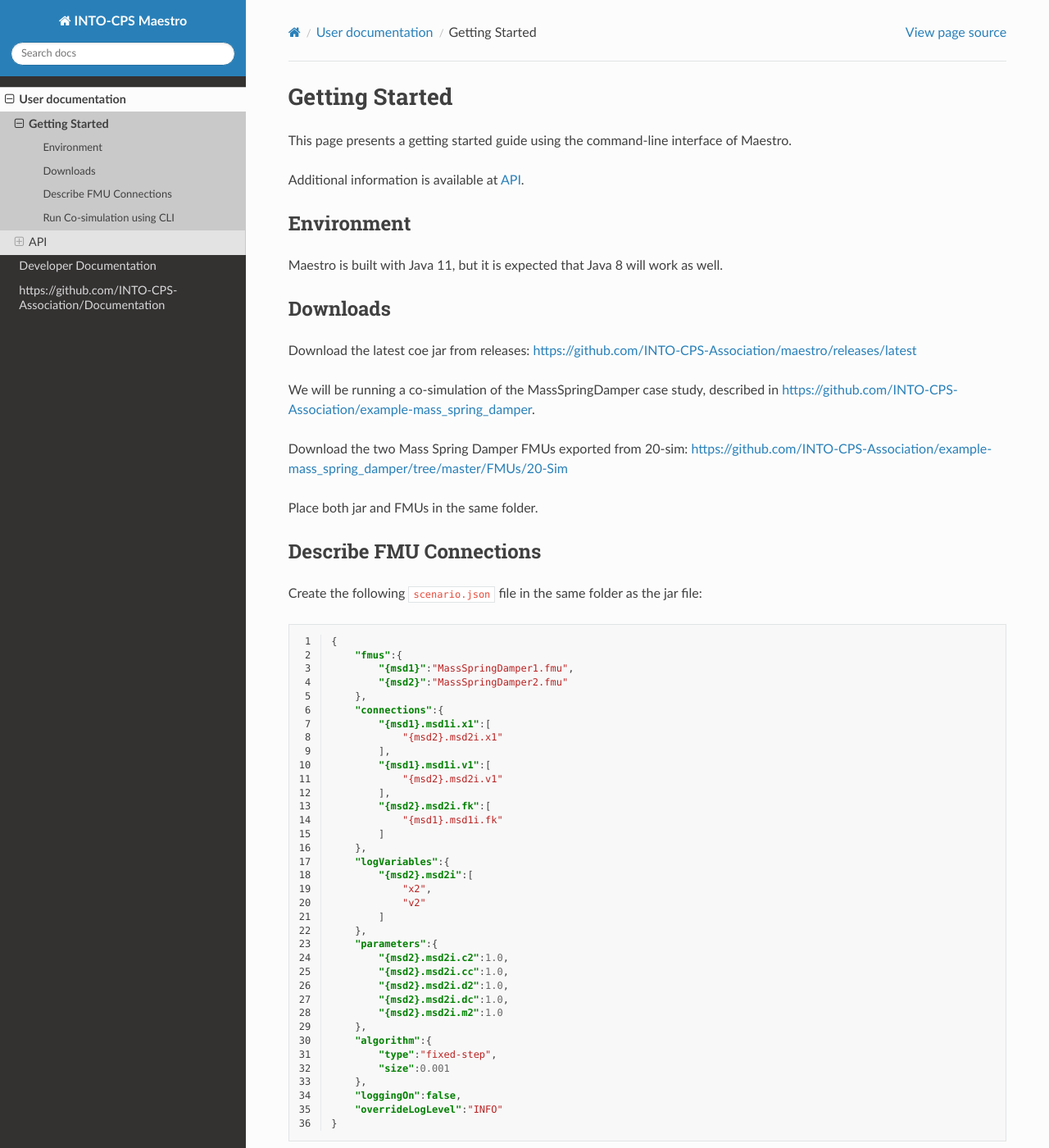
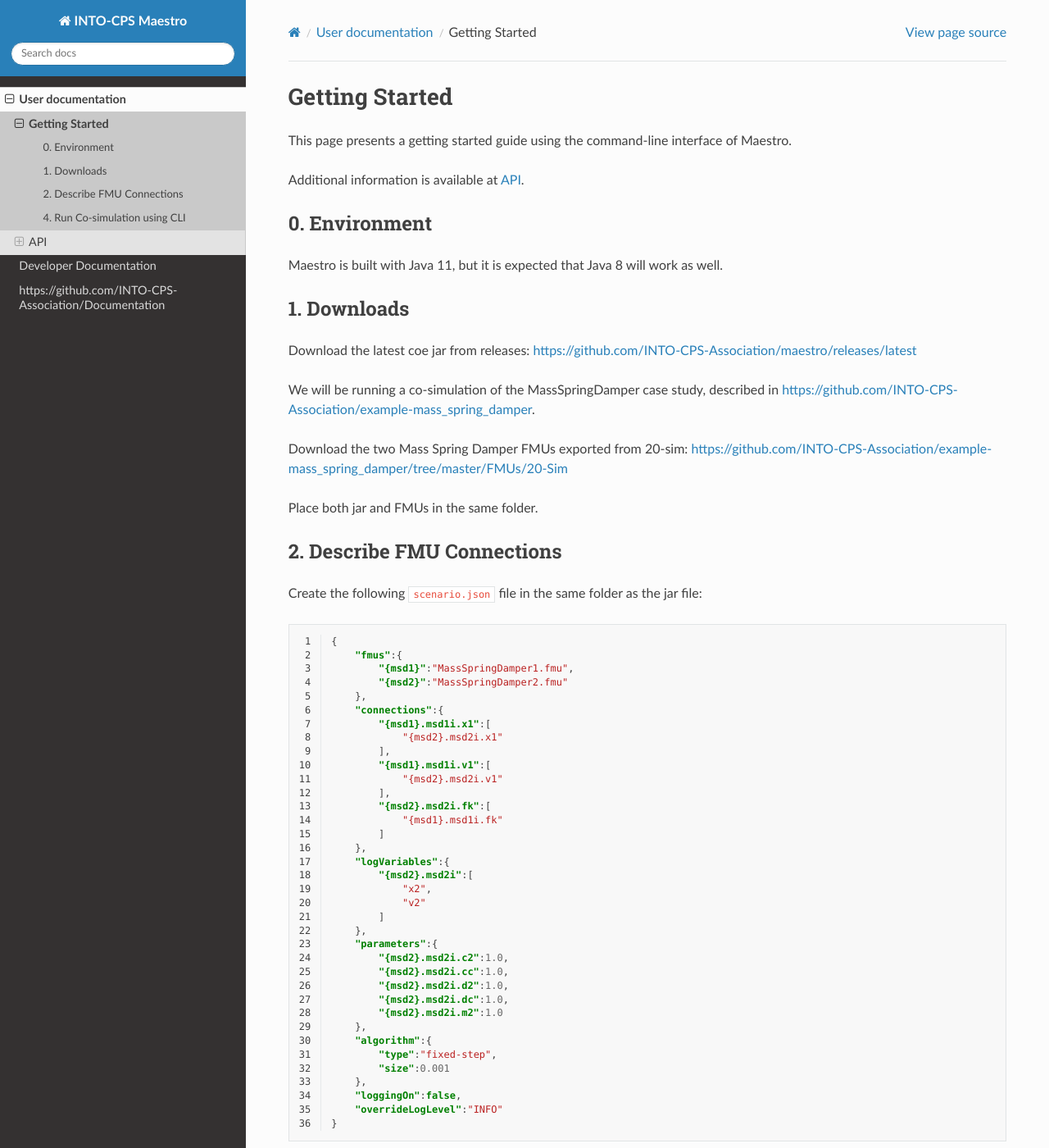
Before and after one commit to INTO-CPS-Association/maestro, a Sphinx documentation site: the page built from docs/user/getting-started.rst, in a window 1280 px wide and 1400 px high. Shown: the whole window at 82% size. Built offline with Sphinx 7.4.7 and the Read the Docs theme 2.0.0, drawn with Linux system fonts in a browser that asks for light colours; some of the changed text lies outside the part shown.

Commit message:
Updated getting started with steps

```diff
--- a/docs/user/getting-started.rst
+++ b/docs/user/getting-started.rst
@@ -4,12 +4,12 @@
 
 Additional information is available at :ref:`api`.
 
-Environment
------------
+0. Environment
+---------------
 Maestro is built with Java 11, but it is expected that Java 8 will work as well.
 
-Downloads
----------
+1. Downloads
+-------------
 Download the latest coe jar from releases: https://github.com/INTO-CPS-Association/maestro/releases/latest
 
 We will be running a co-simulation of the MassSpringDamper case study, described in https://github.com/INTO-CPS-Association/example-mass_spring_damper.
@@ -18,8 +18,8 @@
 
 Place both jar and FMUs in the same folder.
 
-Describe FMU Connections
-------------------------
+2. Describe FMU Connections
+----------------------------
 Create the following :code:`scenario.json` file in the same folder as the jar file:
 
 .. code-block:: JSON
@@ -62,8 +62,8 @@
       "overrideLogLevel":"INFO"
   }
 
-Run Co-simulation using CLI
----------------------------
+4. Run Co-simulation using CLI
+------------------------------
 Open a terminal in the same folder and execute :code:`java -jar coe-1.0.10-jar-with-dependencies.jar --configuration scenario.json  --oneshot --starttime 0.0 --endtime 10.0`
 
 Afterwards an `outputs.csv` file is available with the co-simulation results.
```
Also changed, not shown: 1 other file.
